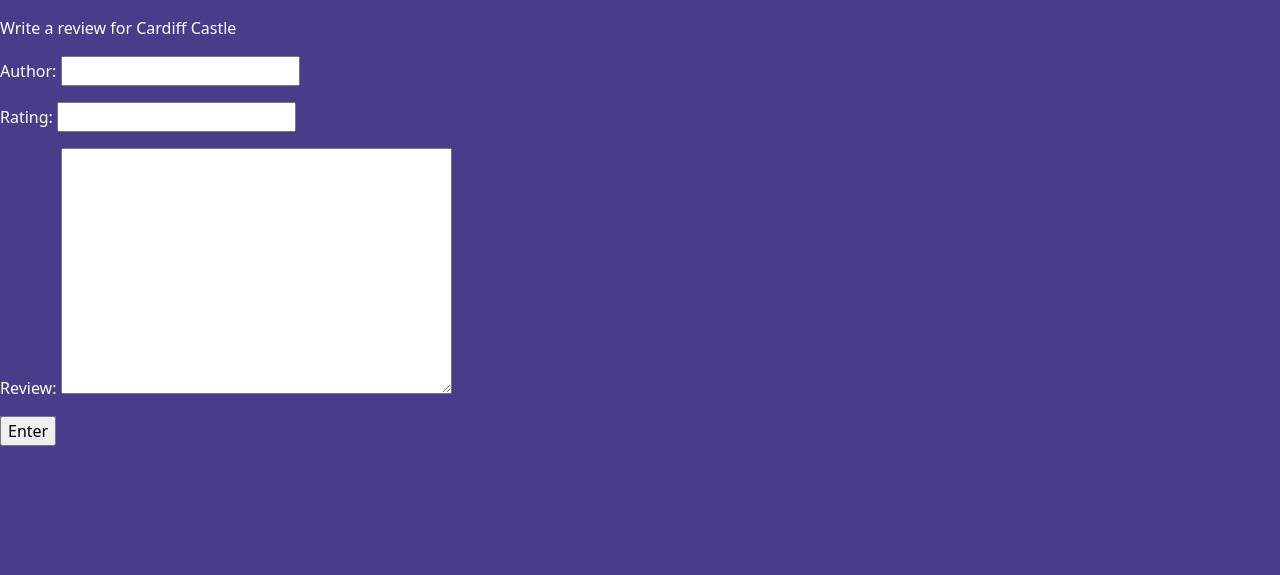
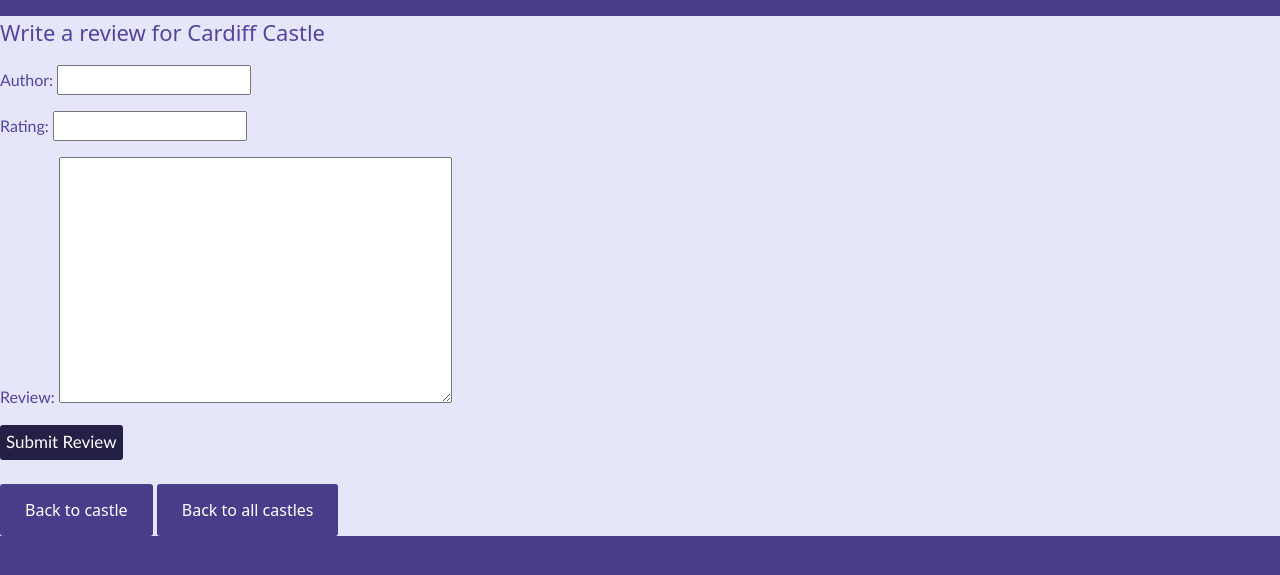
Before and after one commit to cosc140-s22/cosc140-miniproj-james-rachel, a Django app: page /castles/1/review/ in a window 1280 px wide. Shown: the part 118-693 px from the top of the page. Run offline with Django 3.2, Linux system fonts and the light colour scheme; data comes from the database, SQL or seed files in the repository; both versions use the stored data as it was after the commit.

Commit message:
fixed review html

```diff
--- a/castlefinder/static/castles.css
+++ b/castlefinder/static/castles.css
@@ -9,11 +9,15 @@
   border: 0;
 }
 
+.writereview{
+  font-size: 22px;
+}
+
 .bold{
   font-weight: bold;
 }
 
-.showcastle{
+.background{
   color:rgb(81, 70, 155);
   background-color: lavender;
 }
@@ -78,6 +82,13 @@
   font-family: 'Gill Sans', 'Gill Sans MT', Calibri, 'Trebuchet MS', sans-serif;
 }
 
+.reviewform{
+  color:rgb(81, 70, 155);
+  background-color: lavender;
+  font-size: 16px;
+  font-family: 'Gill Sans', 'Gill Sans MT', Calibri, 'Trebuchet MS', sans-serif;
+}
+
 .subheader{
   font-size: 25px;
   font-family: 'Gill Sans', 'Gill Sans MT', Calibri, 'Trebuchet MS', sans-serif;
--- a/castlefinder/templates/base.html
+++ b/castlefinder/templates/base.html
@@ -32,5 +32,8 @@
 
 </body>
 
+{% block footer %}
+
+{% endblock %}
 
 </html>
--- a/castlefinder/templates/castles/review.html
+++ b/castlefinder/templates/castles/review.html
@@ -1,22 +1,27 @@
 {% extends "base.html" %}
 
 {% block content %}
+<div class="background">
   <section>
-    <p>Write a review for {{castle.name}}</p>
+    <p class="writereview">Write a review for {{castle.name}}</p>
   </section>
 
-  <form action="{% url 'createreview' castle.id %}" method="POST">
+  <form class="reviewform" action="{% url 'createreview' castle.id %}" method="POST">
     {% csrf_token %}
     {{ form.as_p }}
-    <input type="submit" value="Enter">
+    <input class="submitbutton" type="submit" value="Submit Review">
   </form>
-  </section>
+
+  <br>
+  <div>
+    <a class="castlebuttons" href="{% url 'show' castle.id %}">Back to castle</a>
+    <a class="castlebuttons" href="{% url 'index' %}">Back to all castles</a>
+  </div>
+</div>
 {% endblock %}
 
 {% block footer %}
-  <br>
-  <div>
-    <a class="btn btn-sm btn-success" href="{% url 'show' castle.id %}">Back to castle</a>
-    <a class="btn btn-sm btn-primary" href="{% url 'index' %}">Back to all castles</a>
-  </div>
+  <p class="background">
+  </p>
+
 {% endblock %}
--- a/castlefinder/templates/castles/show.html
+++ b/castlefinder/templates/castles/show.html
@@ -1,7 +1,7 @@
 {% extends "base.html" %}
 
 {% block content %}
-<div class="showcastle">
+<div class="background">
   <p class="showname">Details for {{castle.name}}</p>
   <dl>
     <dt>Distance (KM)</dt>
```
Also changed, not shown: db.sqlite3.
